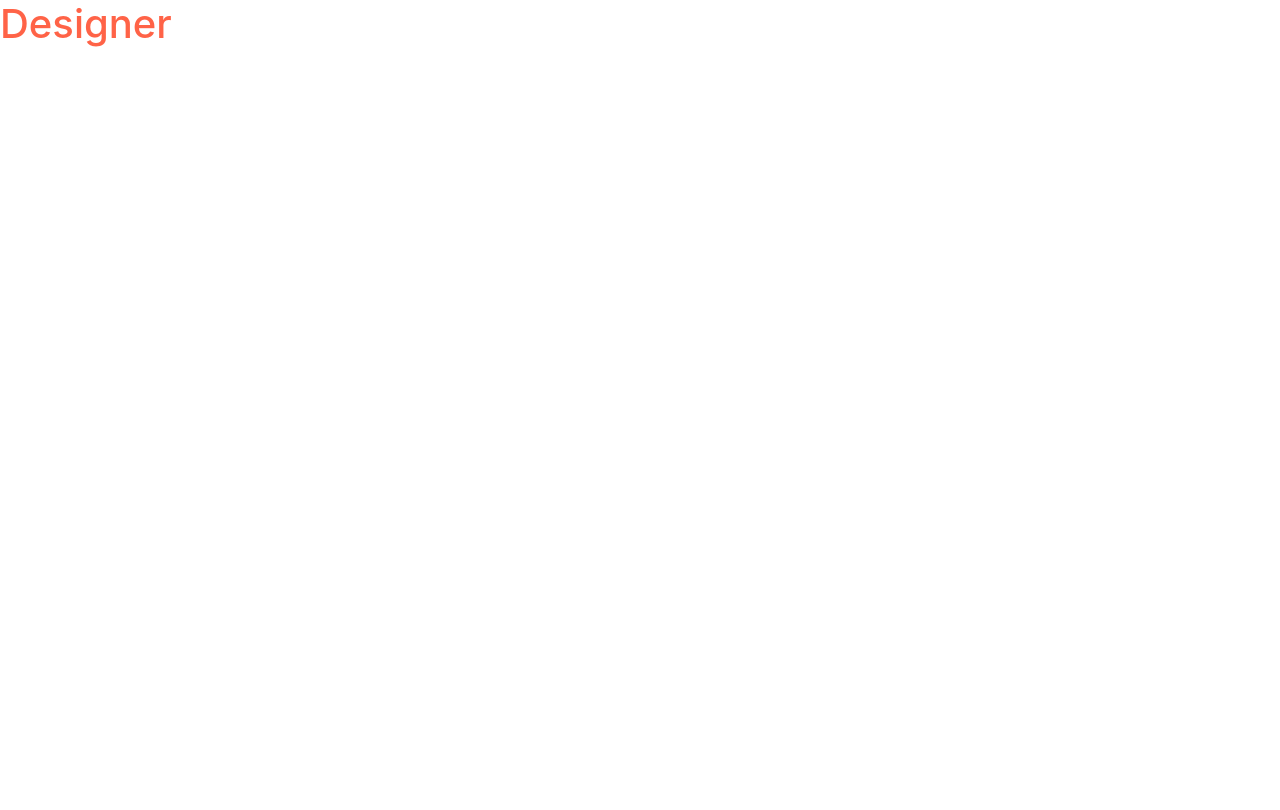
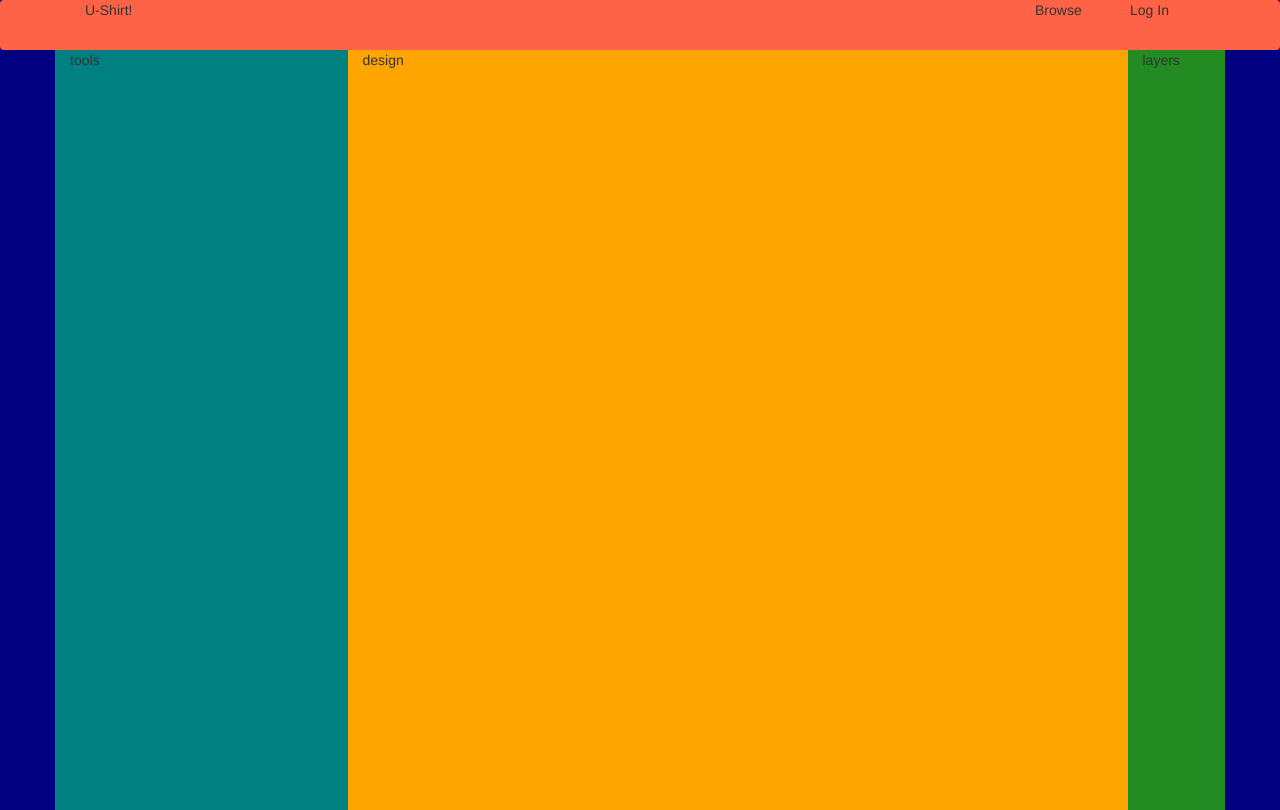
Before and after one commit to aoswalt/u-shirt, a plain HTML site: page index.html in a window 1280 px wide. Drawn offline with nearby package versions, Linux system fonts and the light colour scheme; some packages are replaced by stand-ins of ours; a script that the page names is missing.

Commit message:
overall layout

```diff
--- a/app/main.js
+++ b/app/main.js
@@ -1,6 +1,9 @@
 angular.module("ushirt", [])
+  //TODO(adam): set page title based on view routing
+  .controller("navCtrl", function() {
+
+  })
+
   .controller("designCtrl", function() {
     const design = this;
-
-    design.heading = "Designer";
   });
--- a/index.html
+++ b/index.html
@@ -3,13 +3,27 @@
 <head>
   <meta charset="utf-8">
   <meta http-equiv="X-UA-Compatible" content="IE=edge">
+  <meta name="viewport" content="width=device-width, initial-scale=1">
   <title>U-Shirt!</title>
   <link rel="stylesheet" href="lib/bootstrap/dist/css/bootstrap.min.css">
   <link rel="stylesheet" href="style.css">
 </head>
 <body>
-  <div ng-controller="designCtrl as design">
-    <h1>{{design.heading}}</h1>
+  <nav class="navbar" ng-controller="navCtrl as nav">
+    <div class="container">
+      <div class="col-xs-1">U-Shirt!</div>
+      <div class="col-xs-9"></div>
+      <div class="col-xs-1">Browse</div>
+      <div class="col-xs-1">Log In</div>
+    </div>
+  </nav>
+
+  <div class="container content">
+    <div class="row" ng-controller="designCtrl as design">
+      <div class="tools col-xs-3">tools</div>
+      <div class="design col-xs-8">design</div>
+      <div class="layers col-xs-1">layers</div>
+    </div>
   </div>
 
   <script src="lib/angular/angular.min.js" type="text/javascript"></script>
--- a/style.css
+++ b/style.css
@@ -1,3 +1,37 @@
-h1 {
-  color: tomato;
+body {
+  background: navy;
+  overflow: hidden;
 }
+
+nav {
+  background: tomato;
+}
+
+.navbar {
+  border: 0;
+  height: 5vh;
+  margin-bottom: 0;
+}
+
+/* TODO(adam): find fix for 100vh */
+.content {
+  border: 0;
+  height: 95vh;
+}
+
+.content .row,
+.content .row > div {
+  height: 100%;
+}
+
+.tools {
+  background: teal;
+}
+
+.design {
+  background: orange;
+}
+
+.layers {
+  background: forestgreen;
+}
```
